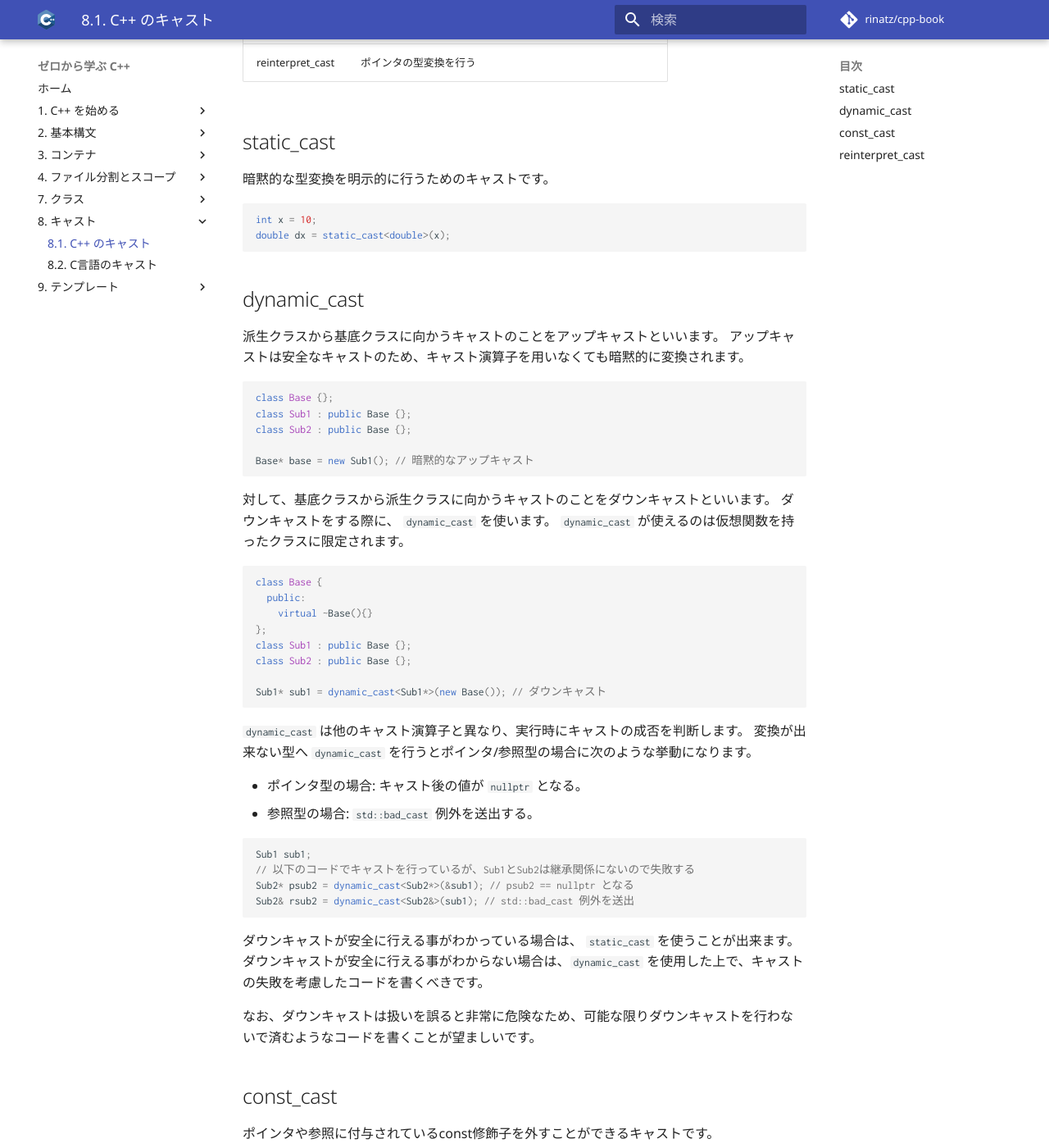
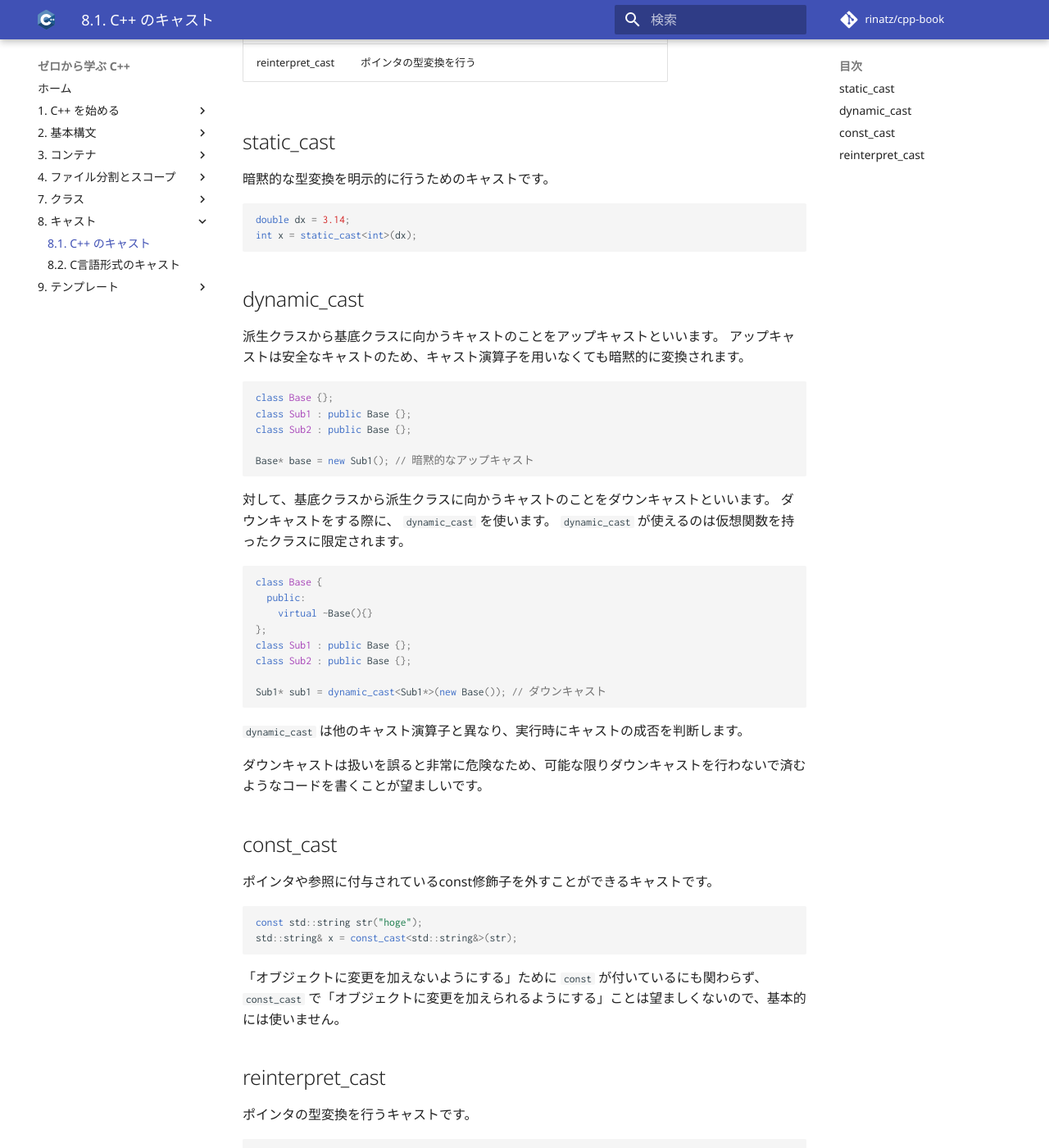
Before and after one commit to rinatz/cpp-book, an MkDocs documentation site: the page built from docs/ch08-01-cpp-casts.md, in a window 1280 px wide and 1400 px high, scrolled down 350 px. Shown: the whole window at 82% size. Built offline with MkDocs 1.6.1 and Material for MkDocs 9.7.7, drawn with Linux system fonts in a browser that asks for light colours; comment, search, counter and statistics services are not loaded.

Commit message:
Polish sentences
Remove sentences about failed to dynamic_cast

````diff
--- a/docs/ch08-01-cpp-casts.md
+++ b/docs/ch08-01-cpp-casts.md
@@ -16,8 +16,8 @@ C++ では4種類のキャスト演算子が用意されています。
 暗黙的な型変換を明示的に行うためのキャストです。
 
 ```cpp
-int x = 10;
-double dx = static_cast<double>(x);
+double dx = 3.14;
+int x = static_cast<int>(dx);
 ```
 
 ## dynamic_cast
@@ -49,30 +49,17 @@ Sub1* sub1 = dynamic_cast<Sub1*>(new Base()); // ダウンキャスト
 ```
 
 `dynamic_cast` は他のキャスト演算子と異なり、実行時にキャストの成否を判断します。
-変換が出来ない型へ `dynamic_cast` を行うとポインタ/参照型の場合に次のような挙動になります。
 
-- ポインタ型の場合: キャスト後の値が `nullptr` となる。
-- 参照型の場合: `std::bad_cast` 例外を送出する。
-
-```cpp
-Sub1 sub1;
-// 以下のコードでキャストを行っているが、Sub1とSub2は継承関係にないので失敗する
-Sub2* psub2 = dynamic_cast<Sub2*>(&sub1); // psub2 == nullptr となる
-Sub2& rsub2 = dynamic_cast<Sub2&>(sub1); // std::bad_cast 例外を送出
-```
-
-ダウンキャストが安全に行える事がわかっている場合は、 `static_cast` を使うことが出来ます。
-ダウンキャストが安全に行える事がわからない場合は、`dynamic_cast` を使用した上で、キャストの失敗を考慮したコードを書くべきです。
-
-なお、ダウンキャストは扱いを誤ると非常に危険なため、可能な限りダウンキャストを行わないで済むようなコードを書くことが望ましいです。
+ダウンキャストは扱いを誤ると非常に危険なため、可能な限りダウンキャストを行わないで済むようなコードを書くことが望ましいです。
 
 ## const_cast
 
+<!-- 「ポインタや参照に付与されている」はいらないかも -->
 ポインタや参照に付与されているconst修飾子を外すことができるキャストです。
 
 ```cpp
-const int cx = 100;
-int x = const_cast<int&>(cx);
+const std::string str("hoge");
+std::string& x = const_cast<std::string&>(str);
 ```
 
 「オブジェクトに変更を加えないようにする」ために `const` が付いているにも関わらず、
--- a/mkdocs.yml
+++ b/mkdocs.yml
@@ -83,7 +83,7 @@ nav:
       - 7.7. 構造体: ch07-07-structs.md
   - 8. キャスト:
       - 8.1. C++ のキャスト: ch08-01-cpp-casts.md
-      - 8.2. C言語のキャスト: ch08-02-c-cast.md
+      - 8.2. C言語形式のキャスト: ch08-02-c-cast.md
   - 9. テンプレート:
       - 9.1. 関数テンプレート: ch09-01-function-templates.md
       - 9.2. クラステンプレート: ch09-02-class-templates.md
````
Also changed, not shown: docs/ch08-02-c-cast.md (+5 -5 lines).
